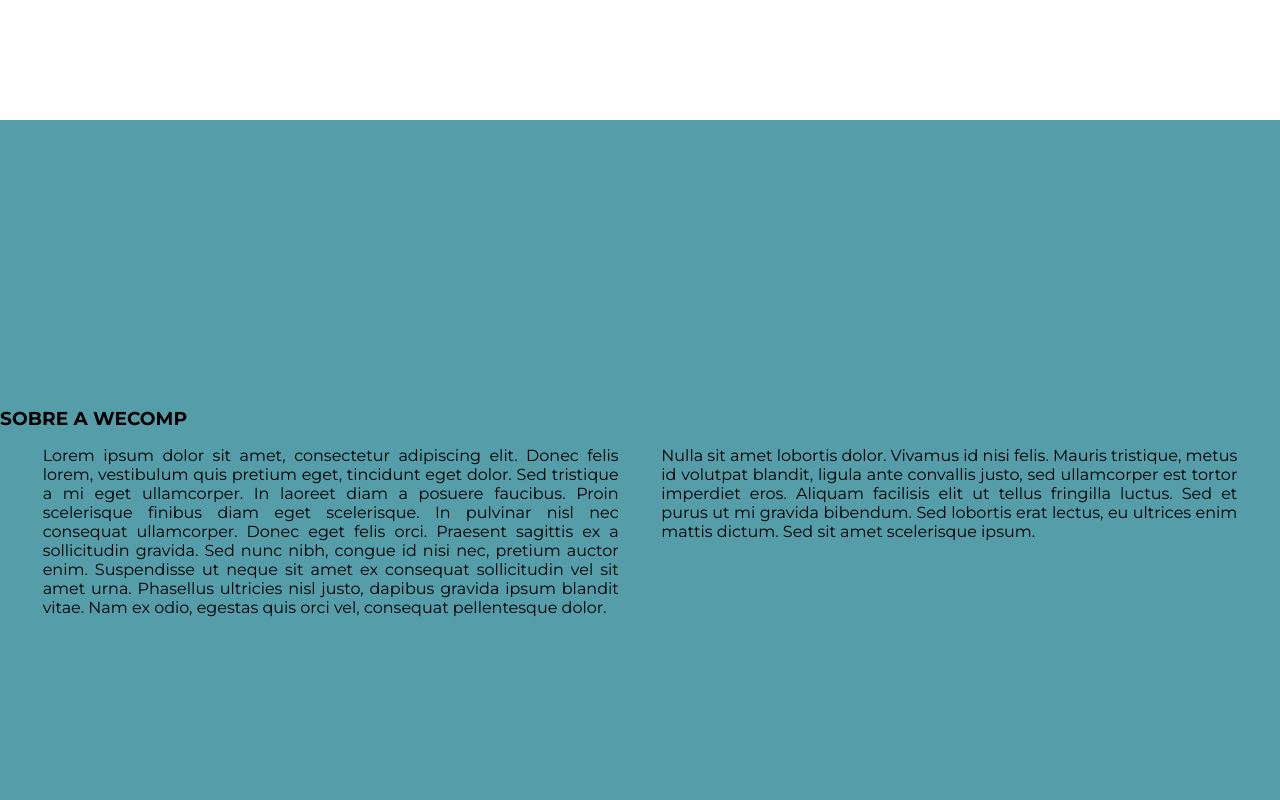
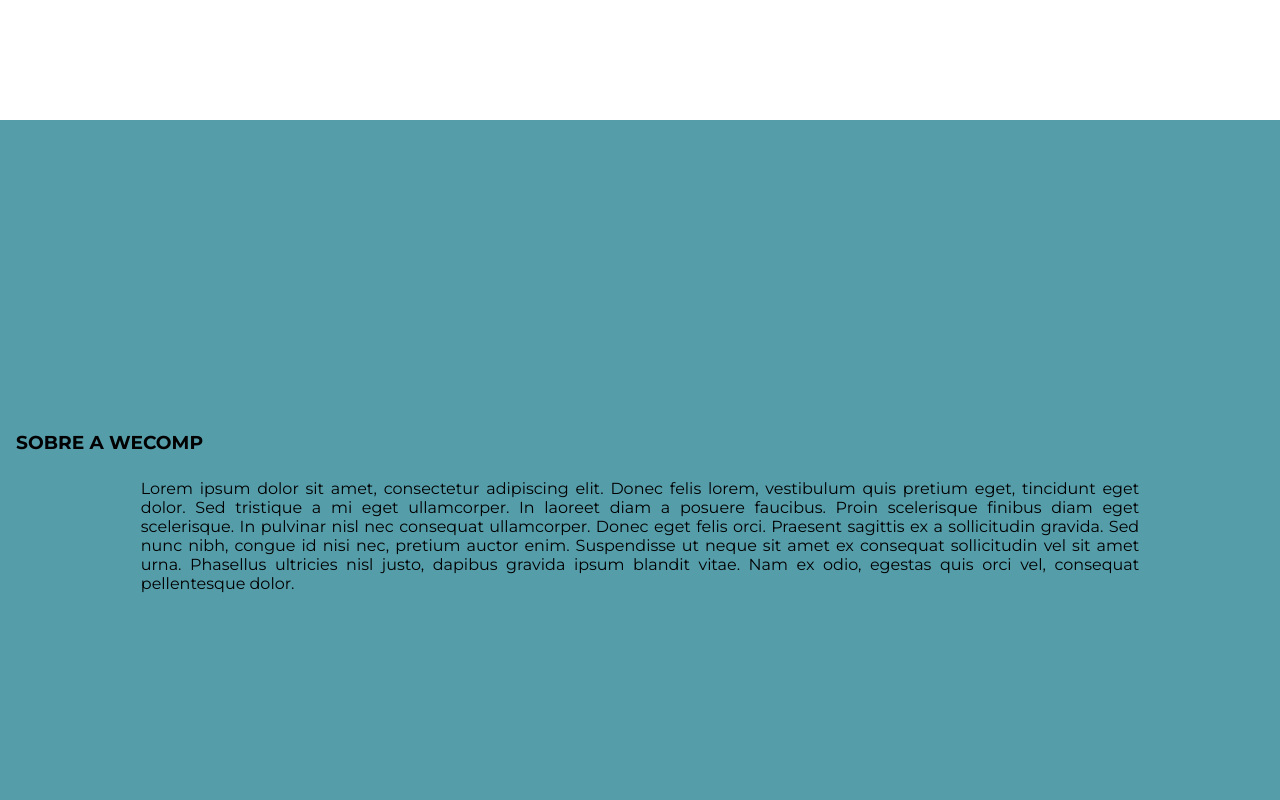
Before and after one commit to pet-ads/wecomp, a React (Create React App) app: page / in a window 1280 px wide. Shown: the part 680-1480 px from the top of the page. Built offline with nearby package versions, Linux system fonts and the light colour scheme.

Commit message:
fix: alterado o layout do AboutTheEvent

```diff
--- a/src/pages/AboutTheEvent.js
+++ b/src/pages/AboutTheEvent.js
@@ -21,15 +21,6 @@
                     Nam ex odio, egestas quis orci vel, consequat pellentesque
                     dolor.
                 </p>
-
-                <p>
-                    Nulla sit amet lobortis dolor. Vivamus id nisi felis. Mauris
-                    tristique, metus id volutpat blandit, ligula ante convallis
-                    justo, sed ullamcorper est tortor imperdiet eros. Aliquam
-                    facilisis elit ut tellus fringilla luctus. Sed et purus ut
-                    mi gravida bibendum. Sed lobortis erat lectus, eu ultrices
-                    enim mattis dictum. Sed sit amet scelerisque ipsum.
-                </p>
             </div>
         </section>
     );
--- a/src/style/pages/AboutTheEvent.css
+++ b/src/style/pages/AboutTheEvent.css
@@ -2,6 +2,9 @@
     width: 100vw;
     max-width: 100%;
     height: 100vh;
+
+    padding: 0 1rem;
+
     display: flex;
     flex-direction: column;
     justify-content: center;
@@ -12,6 +15,8 @@
     text-align: justify;
     text-transform: uppercase;
 
+    margin: 0 0 .5em;
+
     font-weight: light;
     font-size: 14pt;
 }
@@ -20,14 +25,14 @@
     padding: 1em 0;
 
     display: flex;
-    justify-content: space-evenly;
-    align-items: flex-start;
-    flex-wrap: wrap;
+    flex-direction: column;
+    justify-content: flex-start;
+    align-items: center;
 }
 
 .about-the-event > .section-content > p {
-    max-width: 45%;
-    min-width: 30%;
+    max-width: 80%;
+    min-width: 50%;
 
     text-align: justify;
 }
```
